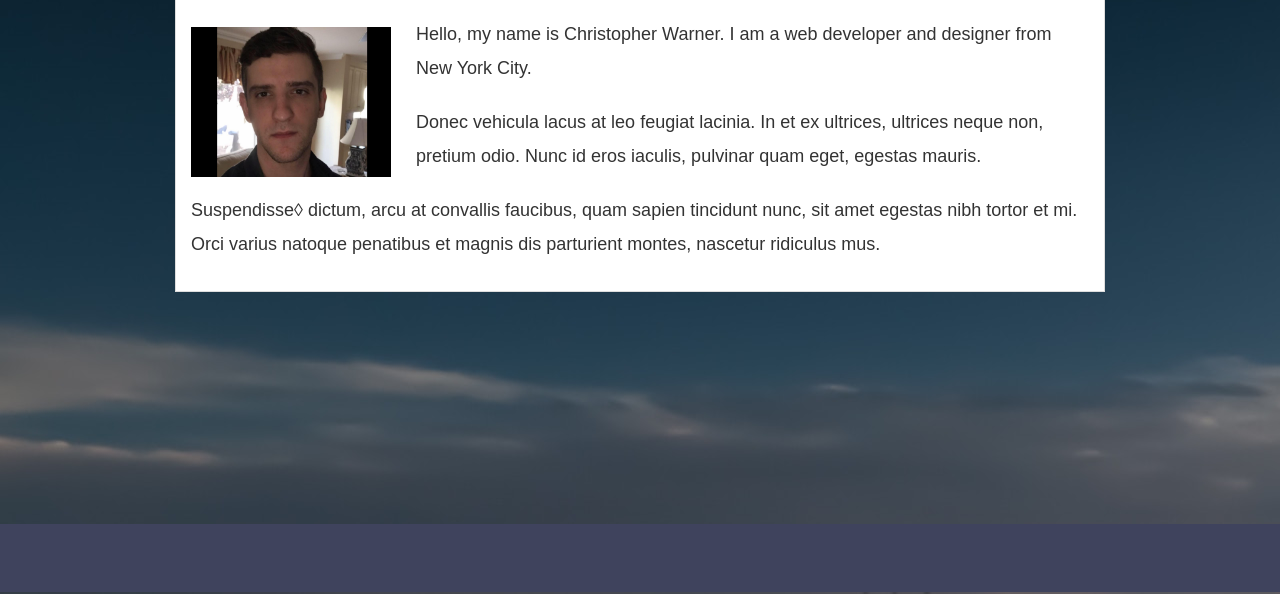
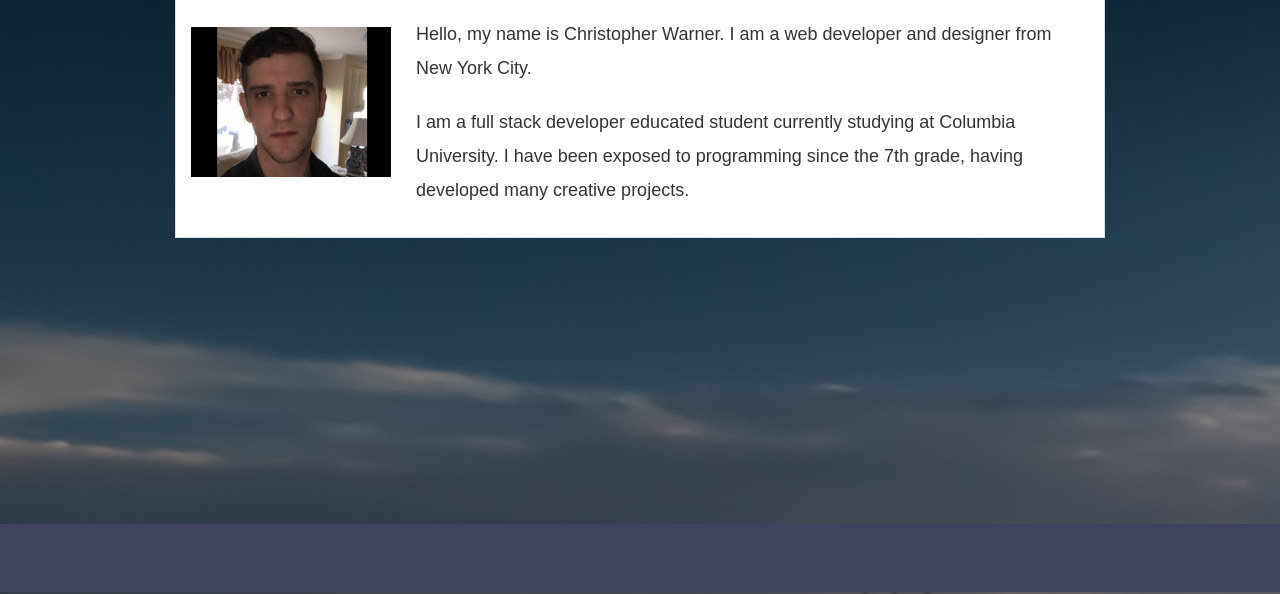
Before and after one commit to chris-warner/Bootstrap-Portfolio, a plain HTML site: page index.html in a window 1280 px wide. Shown: the part 206-800 px from the top of the page. Drawn offline with nearby package versions, Linux system fonts and the light colour scheme; files whose address does not match are found by name.

Commit message:
Update index.html
Expanded on about me section.

```diff
--- a/index.html
+++ b/index.html
@@ -53,12 +53,8 @@
           <img src="assets/images/me.jpg" class="auth-image" alt="Christopher Warner"></div>
             <p>Hello, my name is Christopher Warner. I am a web developer and designer from
               New York City.</p>
-            <p>Donec vehicula lacus at leo feugiat lacinia. In et ex ultrices, ultrices
-              neque non, pretium odio. Nunc id eros iaculis, pulvinar quam eget, egestas
-              mauris.</p>
-            <p>Suspendisse◊ dictum, arcu at convallis faucibus, quam sapien tincidunt nunc,
-              sit amet egestas nibh tortor et mi. Orci varius natoque penatibus et magnis dis
-              parturient montes, nascetur ridiculus mus.</p>
+            <p>I am a full stack developer educated student currently studying at Columbia University. I have
+             been exposed to programming since the 7th grade, having developed many creative projects.</p>
           </div>
         </div>
       </section>
```
